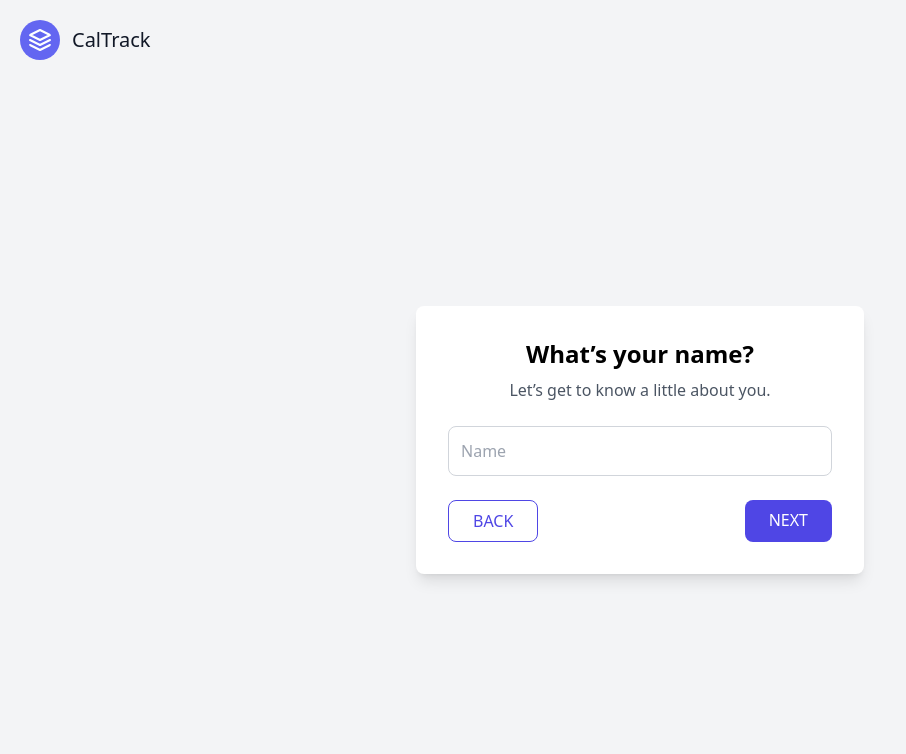
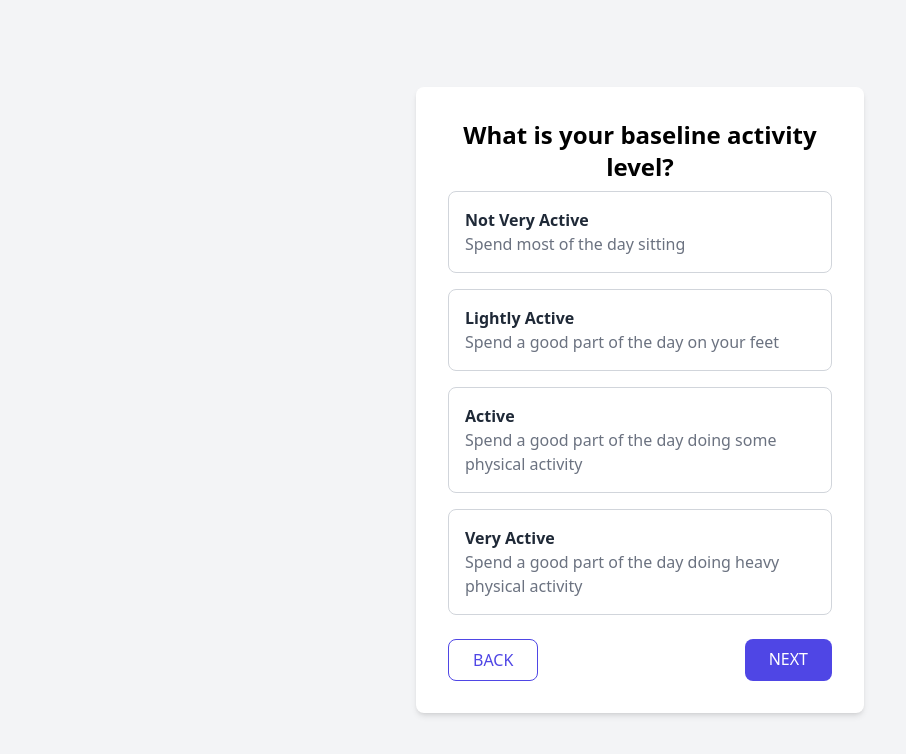
Before and after one commit to ShashankGowdaL69/my-website, a plain HTML site: page question2.html in a window 1280 px wide. Shown: the whole page, without its empty margins (0-906 px from the left). Drawn offline with nearby package versions, Linux system fonts and the light colour scheme.

Commit message:
Update question2.html

```diff
--- a/question2.html
+++ b/question2.html
@@ -1,30 +1,54 @@
 <html>
 <head>
     <script src="https://cdn.tailwindcss.com"></script>
+    <style>
+        .choice:hover {
+            cursor: pointer;
+            border-color: #3b82f6;
+        }
+        .choice.selected {
+            border-color: #3b82f6;
+            background-color: #e0f2fe;
+        }
+    </style>
+    <script>
+        function selectChoice(element) {
+            document.querySelectorAll('.choice').forEach(choice => {
+                choice.classList.remove('selected');
+            });
+            element.classList.add('selected');
+        }
+    </script>
 </head>
 <body class="bg-gray-100 flex items-center justify-center min-h-screen">
-    <!-- Header: Fixed to top-left corner -->
-    <header class="text-gray-600 body-font fixed top-0 left-0 p-5 z-10">
-        <div class="flex items-center">
-            <a href="index.html" class="flex title-font font-medium items-center text-gray-900 mb-4 md:mb-0">
-                <svg xmlns="http://www.w3.org/2000/svg" fill="none" stroke="currentColor" stroke-linecap="round" stroke-linejoin="round" stroke-width="2" class="w-10 h-10 text-white p-2 bg-indigo-500 rounded-full" viewBox="0 0 24 24">
-                    <path d="M12 2L2 7l10 5 10-5-10-5zM2 17l10 5 10-5M2 12l10 5 10-5"></path>
-                </svg>
-                <span class="ml-3 text-xl">CalTrack</span>
-            </a>
+    <div class="bg-white p-8 rounded-lg shadow-md w-full max-w-md">
+        <h1 class="text-2xl font-semibold mb-2 text-center">What is your baseline activity level?</h1>
+
+
+        <div class="space-y-4">
+            <div class="border border-gray-300 rounded-lg p-4 choice" onclick="selectChoice(this)">
+                <h2 class="text-gray-800 font-semibold">Not Very Active</h2>
+                <p class="text-gray-500">Spend most of the day sitting</p>
+            </div>
+            <div class="border border-gray-300 rounded-lg p-4 choice" onclick="selectChoice(this)">
+                <h2 class="text-gray-800 font-semibold">Lightly Active</h2>
+                <p class="text-gray-500">Spend a good part of the day on your feet</p>
+            </div>
+            <div class="border border-gray-300 rounded-lg p-4 choice" onclick="selectChoice(this)">
+                <h2 class="text-gray-800 font-semibold">Active</h2>
+                <p class="text-gray-500">Spend a good part of the day doing some physical activity</p>
+            </div>
+            <div class="border border-gray-300 rounded-lg p-4 choice" onclick="selectChoice(this)">
+                <h2 class="text-gray-800 font-semibold">Very Active</h2>
+                <p class="text-gray-500">Spend a good part of the day doing heavy physical activity</p>
+            </div>
         </div>
-    </header>
 
-    <!-- Main content -->
-    <div class="bg-white p-8 rounded-lg shadow-lg w-full max-w-md mt-20"> <!-- Adjusted for space below the fixed header -->
-        <h1 class="text-2xl font-bold text-center mb-2">What’s your name?</h1>
-        <p class="text-center text-gray-600 mb-6">Let’s get to know a little about you.</p>
-        <div class="mb-6">
-            <input type="text" placeholder="Name" class="w-full p-3 border border-gray-300 rounded-lg focus:outline-none focus:ring-2 focus:ring-blue-500">
-        </div>
-        <div class="flex justify-between">
-            <a href="index.html" class="bg-white text-indigo-600 border border-indigo-600 rounded-lg px-6 py-2">BACK</a>
-            <a href="question2.html" class="bg-indigo-600 text-white rounded-lg px-6 py-2">NEXT</a>
+        <div class="flex justify-between mt-6">
+            <!-- <button class="bg-white text-indigo-500 border border-indigo-500 px-6 py-2 rounded-lg font-semibold">BACK</button> -->
+             <a href="question1.html" class="bg-white text-indigo-600 border border-indigo-600 rounded-lg px-6 py-2">BACK</a>
+            <!-- <button class="bg-indigo-500 text-white px-6 py-2 rounded-lg font-semibold">NEXT</button> -->
+             <a href="question3.html" class="bg-indigo-600 text-white rounded-lg px-6 py-2">NEXT</a>
         </div>
     </div>
 </body>
```
